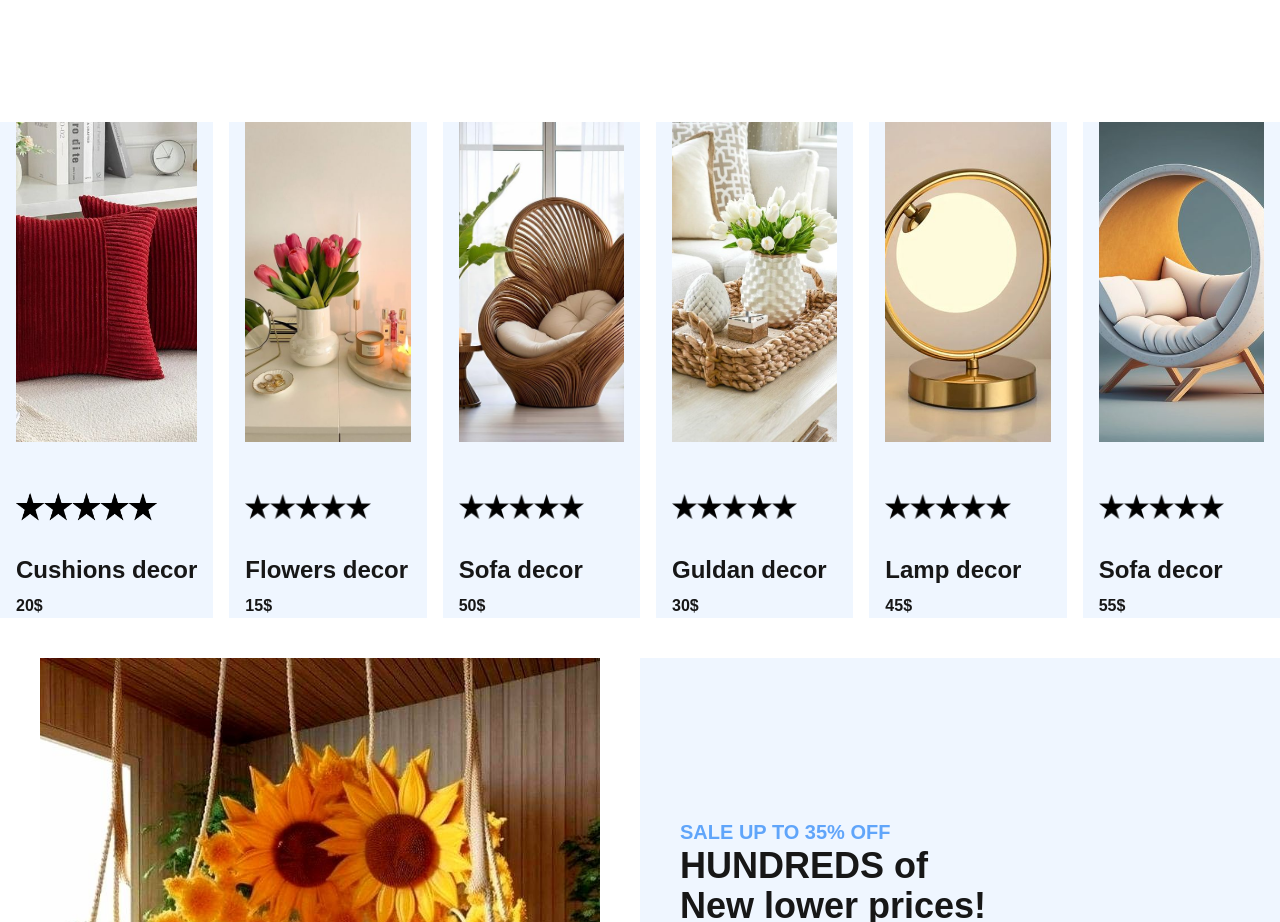
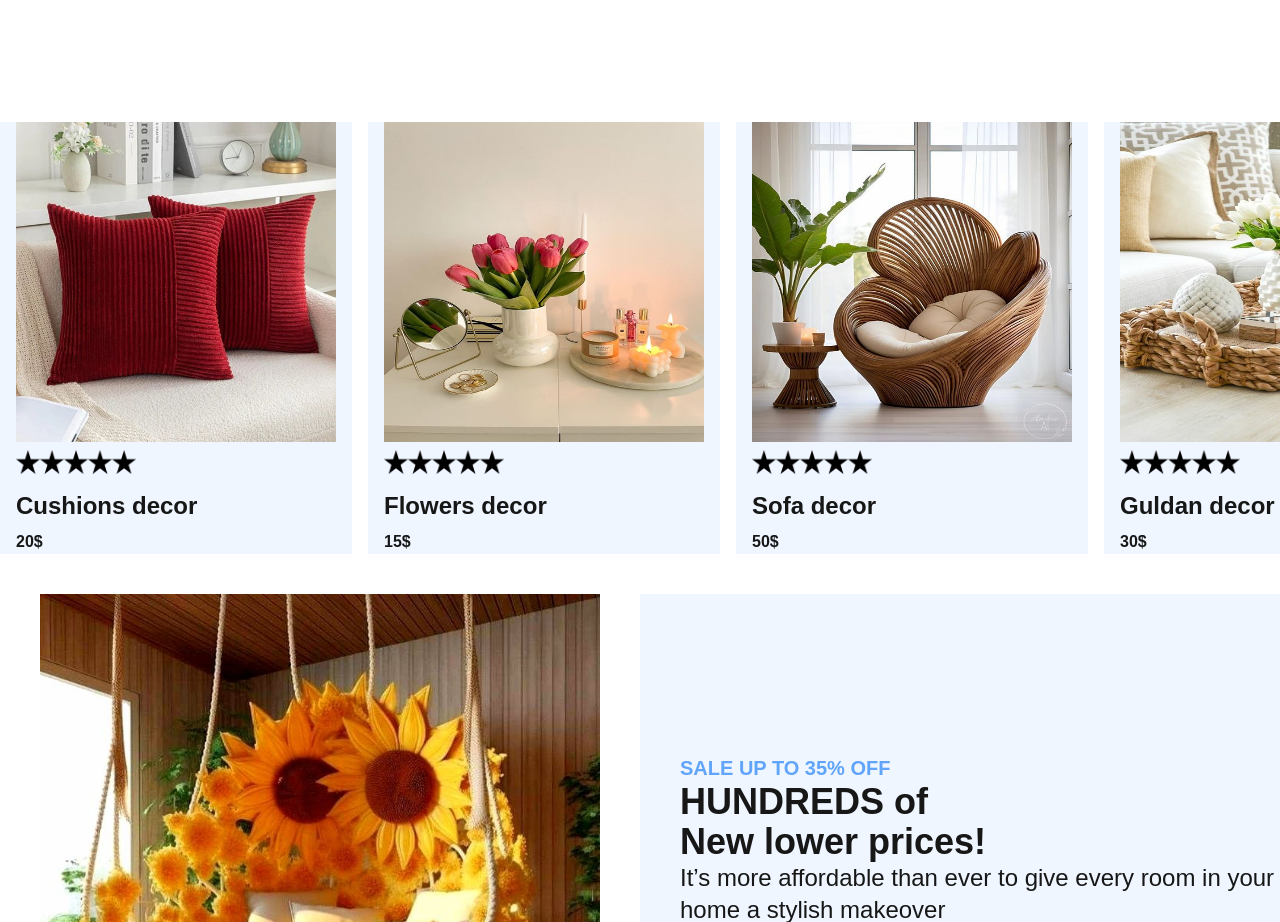
Before and after one commit to munibaweb123/e-commerce-nextjs, a Next.js app: page / in a window 1280 px wide. Shown: the part 2540-3462 px from the top of the page. Built offline with nearby package versions, Linux system fonts and the light colour scheme.

Commit message:
scrollbar correction

```diff
--- a/src/app/components/ProductSlider.tsx
+++ b/src/app/components/ProductSlider.tsx
@@ -21,8 +21,11 @@ interface Product {
           <div className="flex justify-evenly space-x-4">
             {products.map(product => (
               <div key={product.id} className="inline-block px-4 bg-blue-50 ">
-                <Image src={product.image1} alt={product.name} className="w-80 h-80 object-cover" height={500} width={500} /><br/>
-                <Image src={product.image2} alt={product.name} className="w-80 h-20 object-cover pr-10" height={100} width={100}/>
+           <div className="flex justify-around md:w-80 w-full h-80 object-cover">
+                <Image src={product.image1} alt={product.name}  height={500} width={500} /><br/>
+
+                </div>
+                <Image src={product.image2} alt={product.name} className="w-40 h-10 object-cover pr-10" height={200} width={200}/>
                 <h3 className="mt-2 text-2xl text-left font-bold w-100">{product.name}</h3>
                 <h4 className="mt-2 text-left font-bold w-100">{product.price}</h4>
               </div>
```
